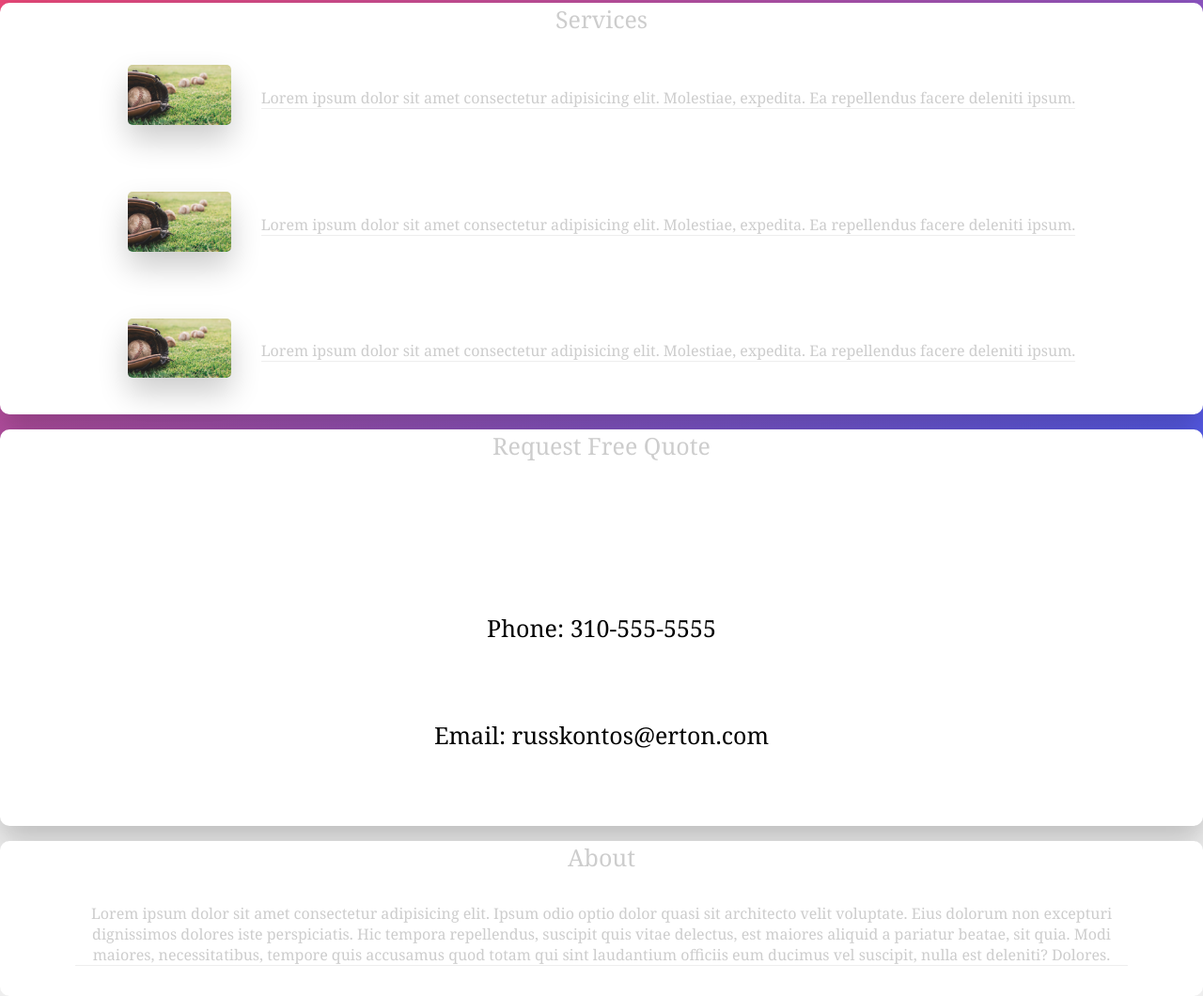
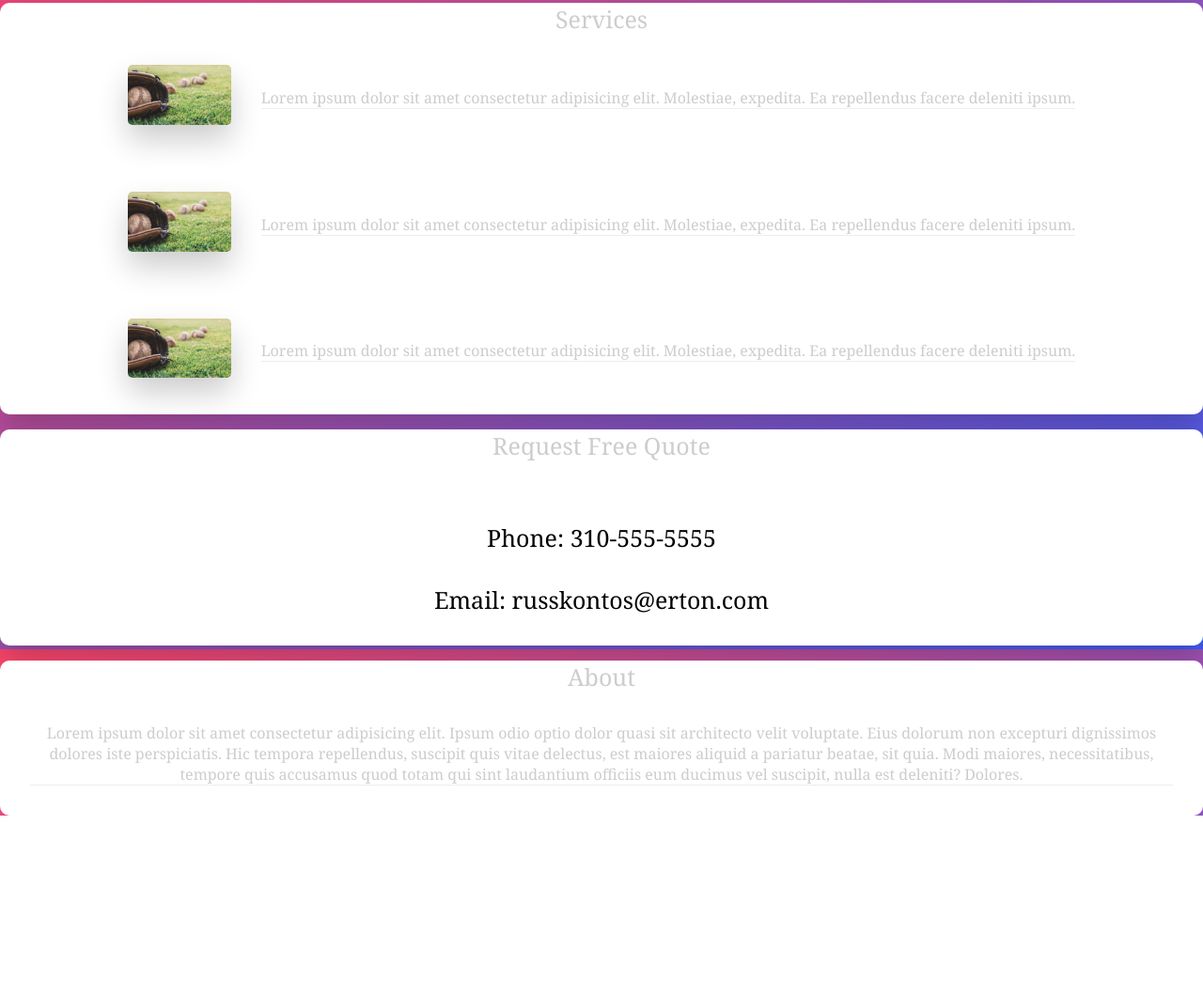
Before and after one commit to NicholasSuraci/GloveLoveVolOne, a plain HTML site: page index.html in a window 1280 px wide. Shown: the part 147-1207 px from the top of the page at 94% size. After the commit the page ends 1015 px from the top, so only its background shows below. Drawn offline with Linux system fonts and the light colour scheme.

Commit message:
Add files via upload

```diff
--- a/style.css
+++ b/style.css
@@ -11,10 +11,9 @@ body
   background: #eeeeee;
   color: #cdcdcd;
   font-family: "Avenir Next", "Avenir", sans-serif;
-  height: 100vh;
-  background-image: linear-gradient(to right bottom, #fc466b, #3f5efb);
-  background-size: cover;
-  background-repeat: no-repeat;
+
+  background: linear-gradient(to right bottom, #fc466b, #3f5efb);
+
 }
 
 #menuToggle
@@ -276,17 +275,17 @@ body
       flex-direction: column;
       justify-content: space-between;
       align-items: center;
-      padding: 5rem;
+      padding: 2rem;
   }
 
   .phone{
-      margin-top: 5rem;
+      margin-top: 2rem;
       color: black;
       text-decoration: none;
   }
 
   .about-container{
-      padding: 1rem 5rem;
+      padding: 1rem 2rem;
   }
 
   p{
```
